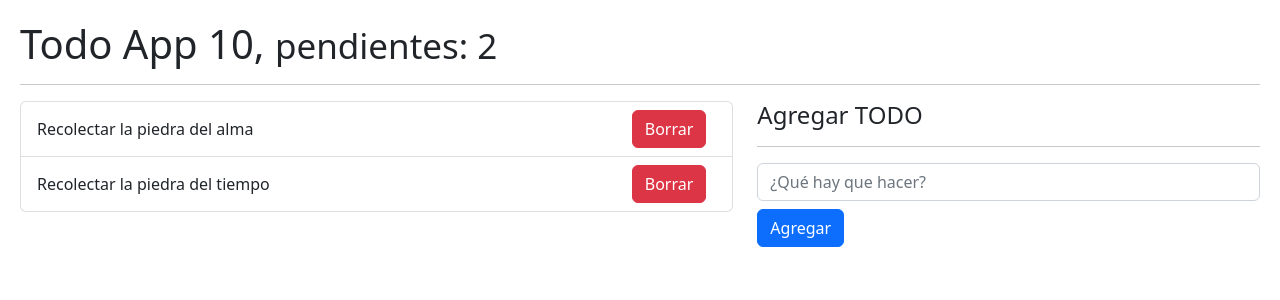
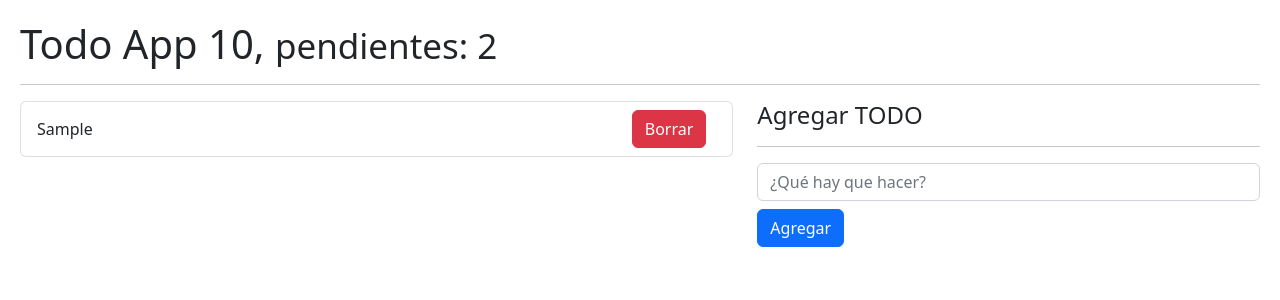
Before and after one commit to DiegoUrrego4/HooksApp, a React (Vite) app: page / in a window 1280 px wide. Both pictures are taken after typing "Sample" into the empty fields and a click on the button "Agregar". Shown: the top 300 px of the page. Built offline with nearby package versions, Linux system fonts and the light colour scheme.

Commit message:
Aplicacipón TODOs terminada. Se empieza refactorización.

```diff
--- a/src/08-useReducer/TodoApp.jsx
+++ b/src/08-useReducer/TodoApp.jsx
@@ -1,24 +1,40 @@
-import { useReducer } from 'react';
+import { useEffect, useReducer } from 'react';
 import { TodoAdd, TodoList, todoReducer } from './';
 
-const initialState = [
-  {
-    id: new Date().getTime(),
-    description: 'Recolectar la piedra del alma',
-    done: false,
-  },
-  {
-    id: new Date().getTime() * 3,
-    description: 'Recolectar la piedra del tiempo',
-    done: false,
-  },
-];
+const initialState = [];
+
+const init = () => {
+  return JSON.parse(localStorage.getItem('todos')) || [];
+};
 
 export const TodoApp = () => {
-  const [todos, dispatch] = useReducer(todoReducer, initialState);
+  const [todos, dispatch] = useReducer(todoReducer, initialState, init);
+
+  useEffect(() => {
+    localStorage.setItem('todos', JSON.stringify(todos));
+  }, [todos]);
 
   const handleNewTodo = (todo) => {
-    console.log({ todo });
+    const action = {
+      type: '[TODO] Add Todo',
+      payload: todo,
+    };
+    // Para enviar la acción al reducer debemos usar el dispatch
+    dispatch(action);
+  };
+
+  const handleDeleteTodo = (todoId) => {
+    dispatch({
+      type: '[TODO] Remove Todo',
+      payload: todoId,
+    });
+  };
+
+  const handleToggleTodo = (todoId) => {
+    dispatch({
+      type: '[TODO] Toggle Todo',
+      payload: todoId,
+    });
   };
 
   return (
@@ -30,7 +46,11 @@ export const TodoApp = () => {
 
       <div className='row'>
         <div className='col-7'>
-          <TodoList todos={todos} />
+          <TodoList
+            todos={todos}
+            onDeleteTodo={handleDeleteTodo}
+            onToggleTodo={handleToggleTodo}
+          />
         </div>
 
         <div className='col-5'>
--- a/src/08-useReducer/TodoItem.jsx
+++ b/src/08-useReducer/TodoItem.jsx
@@ -1,10 +1,23 @@
-export const TodoItem = ({id, description, done}) => {
-    return (
-      <li
-        className='list-group-item d-flex justify-content-between'
+export const TodoItem = ({
+  id,
+  description,
+  done,
+  onDeleteTodo,
+  onToggleTodo,
+}) => {
+  return (
+    <li className='list-group-item d-flex justify-content-between'>
+      <span
+        className={`align-self-center ${
+          done && 'text-decoration-line-through'
+        }`}
+        onClick={() => onToggleTodo(id)}
       >
-        <span className='align-self-center'>{description}</span>
-        <button className='btn btn-danger'>Borrar</button>
-      </li>
-    );
+        {description}
+      </span>
+      <button className='btn btn-danger' onClick={() => onDeleteTodo(id)}>
+        Borrar
+      </button>
+    </li>
+  );
 };
--- a/src/08-useReducer/TodoList.jsx
+++ b/src/08-useReducer/TodoList.jsx
@@ -1,10 +1,15 @@
 import { TodoItem } from './';
 
-export const TodoList = ({ todos = [] }) => {
+export const TodoList = ({ todos = [], onDeleteTodo, onToggleTodo }) => {
   return (
     <ul className='list-group'>
       {todos.map((todo) => (
-        <TodoItem key={todo.id} {...todo} />
+        <TodoItem
+          key={todo.id}
+          {...todo}
+          onDeleteTodo={onDeleteTodo}
+          onToggleTodo={onToggleTodo}
+        />
       ))}
     </ul>
   );
--- a/src/08-useReducer/todoReducer.js
+++ b/src/08-useReducer/todoReducer.js
@@ -1,8 +1,19 @@
-export const todoReducer = (initialState, action) => {
+export const todoReducer = (initialState = [], action) => {
   switch (action.type) {
-    case 'ABC':
-      throw new Error('Action.type =  ABC no está implementada');
-
+    case '[TODO] Add Todo':
+      return [...initialState, action.payload];
+    case '[TODO] Remove Todo':
+      return initialState.filter((todo) => todo.id != action.payload);
+    case '[TODO] Toggle Todo':
+      return initialState.map((todo) => {
+        if (todo.id === action.payload) {
+          return {
+            ...todo,
+            done: !todo.done,
+          };
+        }
+        return todo;
+      });
     default:
       return initialState;
   }
--- /dev/null
+++ b/src/hooks/useTodos.js
@@ -0,0 +1,3 @@
+export const useTodos = () => {
+  return {}
+}
```
